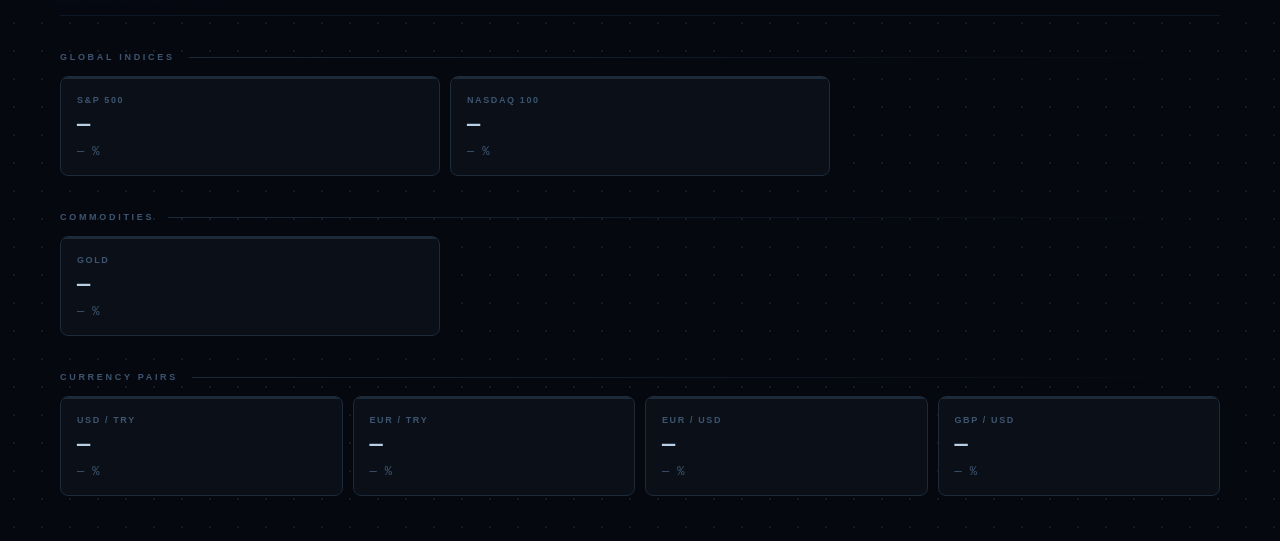
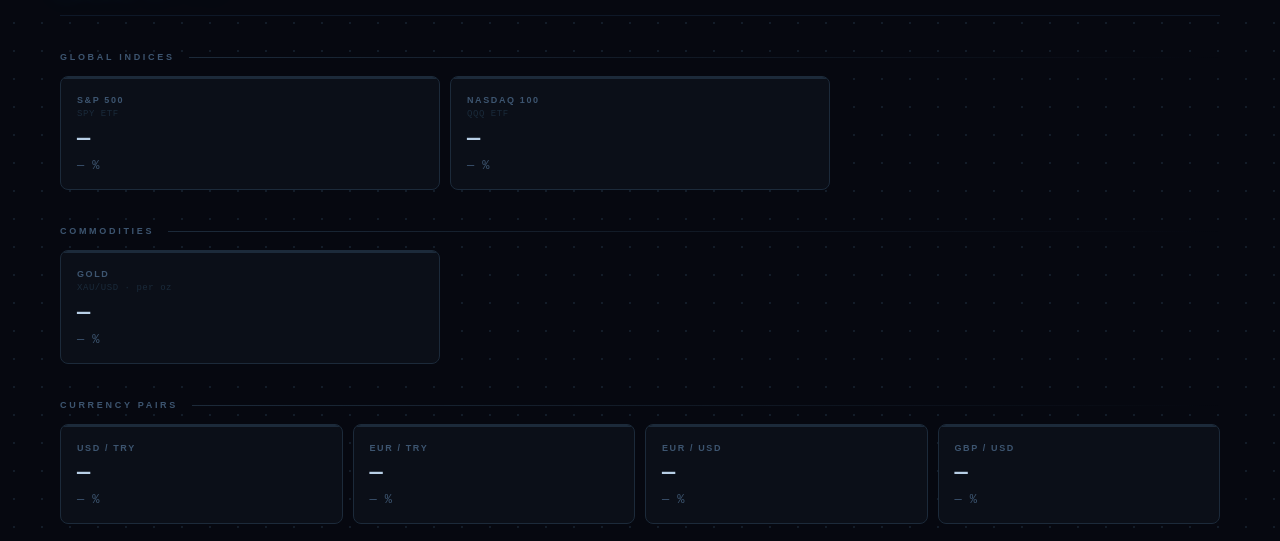
Before and after one commit to tatsumoject/market-dashboard, a plain HTML site: page index.html in a window 1280 px wide. Shown: the part 47-588 px from the top of the page. Drawn offline with Linux system fonts and the light colour scheme; no server answers; a web font is replaced by a local one.

Commit message:
feat: add sublabel to cards, TRY only on commodities, no $ on Gold
- config.js: add sublabel field to all indices and Gold
- app.js: render sublabel below card label; TRY equivalent shown only
  on commodity cards; Gold price has no $ prefix; drop unused currency
  destructure
- style.css: add .card-sublabel rule (mono 9px, dimmed)

Co-Authored-By: Claude Sonnet 4.6 <noreply@anthropic.com>

```diff
--- a/css/style.css
+++ b/css/style.css
@@ -253,6 +253,15 @@ header {
   gap: 6px;
 }
 
+.card-sublabel {
+  font-family: var(--mono);
+  font-size: 9px;
+  color: var(--txt-dim);
+  letter-spacing: .06em;
+  margin-top: -6px;
+  margin-bottom: 10px;
+}
+
 .card-price {
   font-family: var(--mono);
   font-size: 22px;
--- a/data/config.js
+++ b/data/config.js
@@ -2,12 +2,12 @@ const CONFIG = {
   REFRESH_INTERVAL: 300000,
 
   INDICES: [
-    { symbol: 'SPY',     label: 'S&P 500',    currency: 'USD', note: 'via SPY ETF' },
-    { symbol: 'QQQ',     label: 'NASDAQ 100', currency: 'USD', note: 'via QQQ ETF' },
+    { symbol: 'SPY', label: 'S&P 500',    sublabel: 'SPY ETF',          currency: 'USD' },
+    { symbol: 'QQQ', label: 'NASDAQ 100', sublabel: 'QQQ ETF',          currency: 'USD' },
   ],
 
   COMMODITIES: [
-    { symbol: 'XAU/USD', label: 'Gold',       currency: 'USD' },
+    { symbol: 'XAU/USD', label: 'Gold', sublabel: 'XAU/USD · per oz', currency: 'USD' },
   ],
 
   FOREX: [
--- a/js/app.js
+++ b/js/app.js
@@ -19,16 +19,31 @@ function skeletons(gridId, n) {
 }
 
 function assetCard(asset, data) {
-  const { symbol, label, currency } = asset;
+  const { symbol, label, sublabel } = asset;
   const price = data?.price ?? null;
-  const pct = data?.pct ?? null;
+  const pct   = data?.pct   ?? null;
   const stale = data?.stale ?? false;
-  const dir = pctDir(pct);
-  const dec = symbol === 'XAU/USD' ? 2 : 2;
-  const priceStr = price === null ? '—' : '$' + fmt(price, dec);
-  const pctStr = pct === null ? '— %' : (pct >= 0 ? '▲ ' : '▼ ') + Math.abs(pct).toFixed(2) + '%';
-  let sub = (price !== null && usdTry && currency === 'USD') ? `<div class="card-sub">≈ ₺${fmt(price * usdTry, 0)}</div>` : '';
-  return `<div class="card ${dir}"><div class="card-label">${label}${stale ? '<span class="stale-dot">●</span>' : ''}</div><div class="card-price">${priceStr}</div><div class="card-pct ${dir}">${pctStr}</div>${sub}</div>`;
+  const dir   = pctDir(pct);
+
+  // No $ prefix for Gold — sublabel already identifies the instrument
+  const isCommodity = CONFIG.COMMODITIES.some(c => c.symbol === symbol);
+  const priceStr = price === null ? '—'
+    : isCommodity ? fmt(price, 2)
+    : '$' + fmt(price, 2);
+
+  const pctStr = pct === null ? '— %'
+    : (pct >= 0 ? '▲ ' : '▼ ') + Math.abs(pct).toFixed(2) + '%';
+
+  // TRY equivalent only on commodity cards
+  const sub = (isCommodity && price !== null && usdTry)
+    ? `<div class="card-sub">≈ ₺${fmt(price * usdTry, 0)}</div>`
+    : '';
+
+  const sublabelHtml = sublabel
+    ? `<div class="card-sublabel">${sublabel}</div>`
+    : '';
+
+  return `<div class="card ${dir}"><div class="card-label">${label}${stale ? '<span class="stale-dot">●</span>' : ''}</div>${sublabelHtml}<div class="card-price">${priceStr}</div><div class="card-pct ${dir}">${pctStr}</div>${sub}</div>`;
 }
 
 function forexCard(pair, data) {
```
